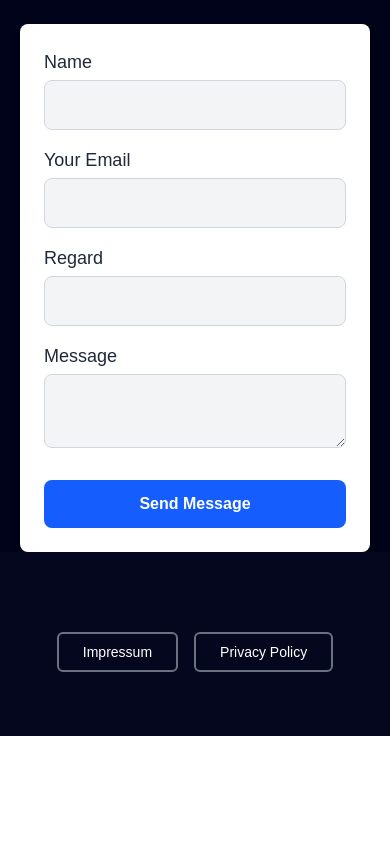
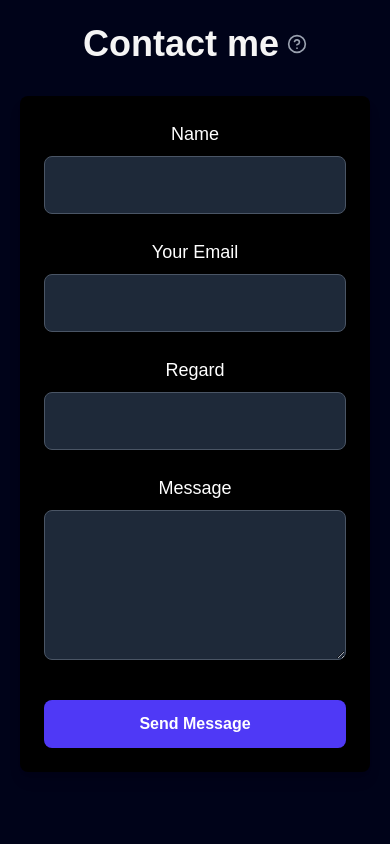
Before and after one commit to Maxiboy441/portfolio, a Next.js app: page / in a window 390 px wide. Shown: the part 7420-8264 px from the top of the page. Before the commit the page ends 8156 px from the top, so only its background shows below. Built offline with nearby package versions, Linux system fonts and the light colour scheme.

Commit message:
working state

```diff
--- a/app/page.tsx
+++ b/app/page.tsx
@@ -35,14 +35,15 @@ export default function Home() {
         <div id="contact" />
         <Bento />
 
+        <div className="pb-12"/>
+        <ContactForm />
+        <div className="pb-12"/>
+
         <div className="pb-12 hidden sm:block" id="gallery">
           <Gallery />
         </div>
 
         <div className="pb-12"/>
-
-        <ContactForm />
-
       </div>
 
 
--- a/components/ContactForm.tsx
+++ b/components/ContactForm.tsx
@@ -1,6 +1,6 @@
 "use client";
 
-import { useState } from 'react';
+import { useState, useEffect, useRef } from 'react';
 
 export default function ContactForm() {
   const [formData, setFormData] = useState({
@@ -11,6 +11,44 @@ export default function ContactForm() {
   });
   const [isSubmitting, setIsSubmitting] = useState(false);
   const [buttonText, setButtonText] = useState('Send Message');
+  const [tooltipVisible, setTooltipVisible] = useState(false);
+  const [isMobile, setIsMobile] = useState(false);
+  const tooltipRef = useRef<HTMLSpanElement>(null);
+
+  // Detect if device is mobile
+  useEffect(() => {
+    const checkIfMobile = () => {
+      setIsMobile(window.matchMedia("(max-width: 768px)").matches);
+    };
+
+    // Check on initial load
+    checkIfMobile();
+
+    // Set up event listener for window resize
+    window.addEventListener("resize", checkIfMobile);
+
+    // Clean up
+    return () => window.removeEventListener("resize", checkIfMobile);
+  }, []);
+
+  // Handle click outside to close tooltip on mobile
+  useEffect(() => {
+    const handleClickOutside = (event: MouseEvent) => {
+      if (tooltipRef.current && !tooltipRef.current.contains(event.target as Node) && tooltipVisible) {
+        setTooltipVisible(false);
+      }
+    };
+
+    if (isMobile) {
+      document.addEventListener("mousedown", handleClickOutside);
+      document.addEventListener("touchstart", handleClickOutside);
+    }
+
+    return () => {
+      document.removeEventListener("mousedown", handleClickOutside);
+      document.removeEventListener("touchstart", handleClickOutside);
+    };
+  }, [tooltipVisible, isMobile]);
 
   const handleChange = (e: React.ChangeEvent<HTMLInputElement | HTMLTextAreaElement>) => {
     const { name, value } = e.target;
@@ -19,7 +57,6 @@ export default function ContactForm() {
       [name]: value,
     }));
   };
-
 
   const handleSubmit = async (e: React.FormEvent<HTMLFormElement>) => {
     e.preventDefault();
@@ -56,17 +93,52 @@ export default function ContactForm() {
     }
   };
 
+  const toggleTooltip = () => {
+    if (isMobile) {
+      setTooltipVisible(!tooltipVisible);
+    }
+  };
+
   return (
+    <div className="text-center">
+      <div className="relative inline-block mb-8">
+        <h2 className="text-4xl font-bold text-neutral-100 inline-flex items-center">
+          Contact me
+          <span
+            ref={tooltipRef}
+            className="ml-2 cursor-pointer relative group"
+            onClick={toggleTooltip}
+          >
+            <svg xmlns="http://www.w3.org/2000/svg" width="20" height="20" viewBox="0 0 24 24" fill="none" stroke="currentColor" strokeWidth="2" strokeLinecap="round" strokeLinejoin="round" className="text-gray-400">
+              <circle cx="12" cy="12" r="10"></circle>
+              <path d="M9.09 9a3 3 0 0 1 5.83 1c0 2-3 3-3 3"></path>
+              <line x1="12" y1="17" x2="12.01" y2="17"></line>
+            </svg>
+            <span
+              className={`
+                absolute left-1/2 -translate-x-1/2 bottom-full mb-2
+                w-64 p-3 bg-gray-800 text-white text-sm rounded shadow-lg z-10
+                transition-opacity duration-300
+                ${isMobile
+                  ? tooltipVisible ? 'opacity-100' : 'opacity-0 pointer-events-none'
+                  : 'opacity-0 group-hover:opacity-100 pointer-events-none group-hover:pointer-events-auto'}
+              `}
+            >
+              This form is processed using FormSubmit.co, which has a 60s cooldown. If your message is urgent or if I don't reply within 3-5 days, please email me directly.
+            </span>
+          </span>
+        </h2>
+      </div>
       <form
         action="https://formsubmit.co/f0845c5b913eb757b4dbde8a20374c00"
         method="POST"
         onSubmit={handleSubmit}
-      className="bg-white dark:bg-gray-800 p-6 rounded-lg shadow-lg max-w-lg mx-auto space-y-4"
+        className="bg-black dark:bg-gray-900 p-6 rounded-lg shadow-lg max-w-lg mx-auto space-y-6"
       >
         <input type="hidden" name="_next" value="" />
 
         <div className="flex flex-col">
-        <label htmlFor="name" className="text-lg text-gray-800 dark:text-white mb-1">Name</label>
+          <label htmlFor="name" className="text-lg text-white mb-2">Name</label>
           <input
             type="text"
             name="name"
@@ -74,12 +146,12 @@ export default function ContactForm() {
             value={formData.name}
             onChange={handleChange}
             required
-          className="p-3 rounded-lg border border-gray-300 dark:border-gray-600 bg-gray-100 dark:bg-gray-700 text-gray-800 dark:text-white focus:outline-none focus:ring-2 focus:ring-blue-500"
+            className="p-4 rounded-lg border border-gray-600 bg-gray-800 text-white focus:outline-none focus:ring-2 focus:ring-indigo-600"
           />
         </div>
 
         <div className="flex flex-col">
-        <label htmlFor="email" className="text-lg text-gray-800 dark:text-white mb-1">Your Email</label>
+          <label htmlFor="email" className="text-lg text-white mb-2">Your Email</label>
           <input
             type="email"
             name="email"
@@ -87,12 +159,12 @@ export default function ContactForm() {
             value={formData.email}
             onChange={handleChange}
             required
-          className="p-3 rounded-lg border border-gray-300 dark:border-gray-600 bg-gray-100 dark:bg-gray-700 text-gray-800 dark:text-white focus:outline-none focus:ring-2 focus:ring-blue-500"
+            className="p-4 rounded-lg border border-gray-600 bg-gray-800 text-white focus:outline-none focus:ring-2 focus:ring-indigo-600"
           />
         </div>
 
         <div className="flex flex-col">
-        <label htmlFor="regard" className="text-lg text-gray-800 dark:text-white mb-1">Regard</label>
+          <label htmlFor="regard" className="text-lg text-white mb-2">Regard</label>
           <input
             type="text"
             name="regard"
@@ -100,29 +172,30 @@ export default function ContactForm() {
             value={formData.regard}
             onChange={handleChange}
             required
-          className="p-3 rounded-lg border border-gray-300 dark:border-gray-600 bg-gray-100 dark:bg-gray-700 text-gray-800 dark:text-white focus:outline-none focus:ring-2 focus:ring-blue-500"
+            className="p-4 rounded-lg border border-gray-600 bg-gray-800 text-white focus:outline-none focus:ring-2 focus:ring-indigo-600"
           />
         </div>
 
         <div className="flex flex-col">
-        <label htmlFor="text" className="text-lg text-gray-800 dark:text-white mb-1">Message</label>
+          <label htmlFor="text" className="text-lg text-white mb-2">Message</label>
           <textarea
             name="text"
             id="text"
             value={formData.text}
             onChange={handleChange}
             required
-          className="p-3 rounded-lg border border-gray-300 dark:border-gray-600 bg-gray-100 dark:bg-gray-700 text-gray-800 dark:text-white focus:outline-none focus:ring-2 focus:ring-blue-500"
+            className="p-4 min-h-[150px] rounded-lg border border-gray-600 bg-gray-800 text-white focus:outline-none focus:ring-2 focus:ring-indigo-600"
           ></textarea>
         </div>
 
         <button
           type="submit"
           disabled={isSubmitting}
-        className="w-full py-3 mt-4 rounded-lg bg-blue-600 text-white font-semibold focus:outline-none hover:bg-blue-500 disabled:bg-gray-400"
+          className="w-full py-3 mt-4 rounded-lg bg-indigo-600 text-white font-semibold focus:outline-none hover:bg-indigo-500 disabled:bg-gray-500"
         >
           {buttonText}
         </button>
       </form>
+    </div>
   );
 }
```
Lines whose indentation alone changed are shown as unchanged.
